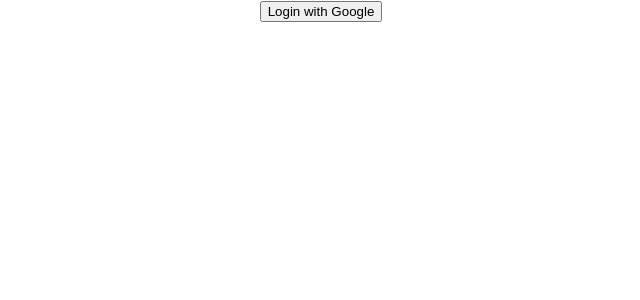
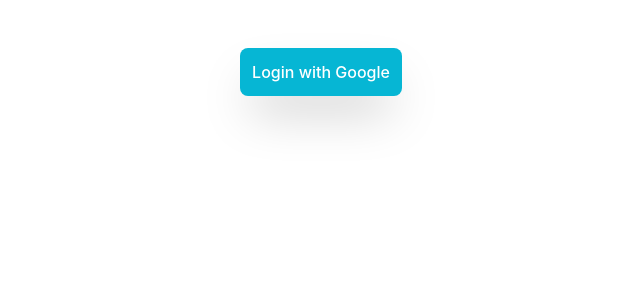
Before and after one commit to felixreynoso/makeitMVP__MergeIntegrationClientExample, a React (Create React App) app: page / in a window 1280 px wide. Shown: the top 300 px of the page, without its empty margins (319-959 px from the left). Built offline with nearby package versions, Linux system fonts and the light colour scheme.

Commit message:
add animation to login button

```diff
--- a/package.json
+++ b/package.json
@@ -36,5 +36,8 @@
       "last 1 firefox version",
       "last 1 safari version"
     ]
+  },
+  "devDependencies": {
+    "tailwindcss": "^3.4.1"
   }
 }
--- a/src/App.css
+++ b/src/App.css
@@ -1,3 +1,6 @@
+@tailwind base;
+@tailwind components;
+@tailwind utilities;
 .App {
   text-align: center;
 }
--- a/src/App.js
+++ b/src/App.js
@@ -62,14 +62,19 @@
   }
 
   return (
-    <div className="App">
+    <div className="App p-12">
       {auth ? (
         <>
           <UserProfile token={token} />
           <EventsList token={token} />
         </>
       ) : (
-        <button onClick={handleLogin}>Login with Google</button>
+        <button
+          className="bg-cyan-500 text-white rounded-lg p-3 shadow-2xl font-medium hover:font-bold hover:bg-cyan-700 active:bg-cyan-600 hover:rounded-xl transition-all duration-800"
+          onClick={handleLogin}
+        >
+          Login with Google
+        </button>
       )}
     </div>
   );
--- a/src/components/UserProfile.jsx
+++ b/src/components/UserProfile.jsx
@@ -5,7 +5,6 @@
   const [user, setUser] = useState({});
 
   useEffect(() => {
-    console.log(token);
     if (token) {
       fetchUserData(token);
     }
@@ -30,7 +29,23 @@
       <h1>User Profile: </h1>
       <p>Name: {user.name}</p>
       <p>Email: {user.email}</p>
-      <p>Photo URL: {user.picture}</p>
+      <div
+        style={{
+          display: "flex",
+          flexDirection: "column",
+          alignItems: "center",
+        }}
+      >
+        Photo URL:
+        <div
+          style={{
+            backgroundImage: `url(${user.picture})`,
+            width: "100px",
+            height: "100px",
+            borderRadius: "100%",
+          }}
+        ></div>
+      </div>
     </div>
   );
 }
--- /dev/null
+++ b/tailwind.config.js
@@ -0,0 +1,8 @@
+/** @type {import('tailwindcss').Config} */
+module.exports = {
+  content: ["./src/**/*.{html,js}"],
+  theme: {
+    extend: {},
+  },
+  plugins: [],
+};
```
Also changed, not shown: 1 other file (tests, documents, lock files or other folders).
